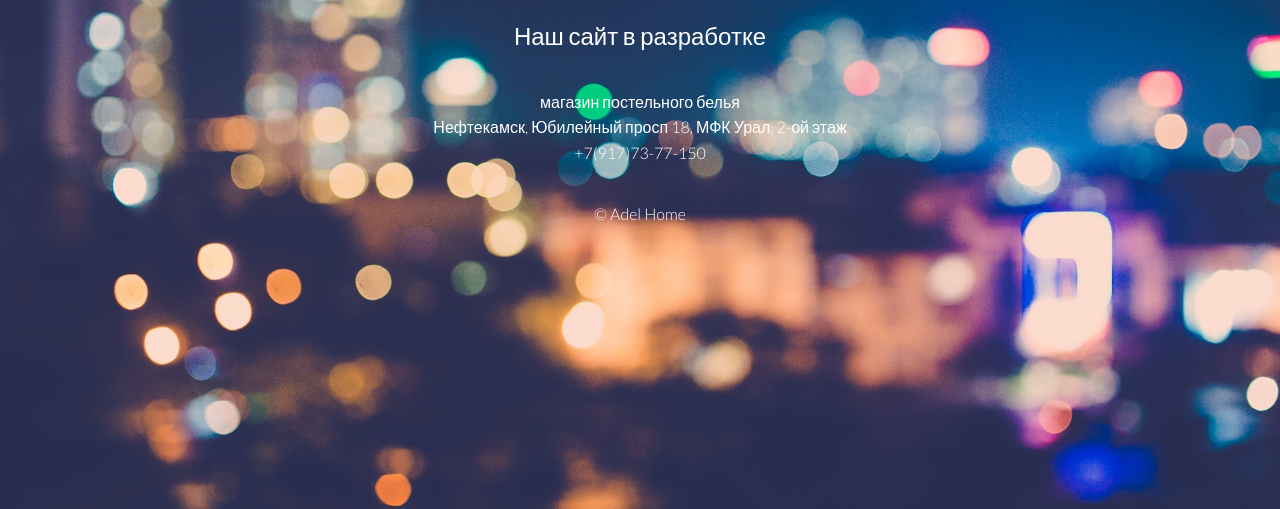
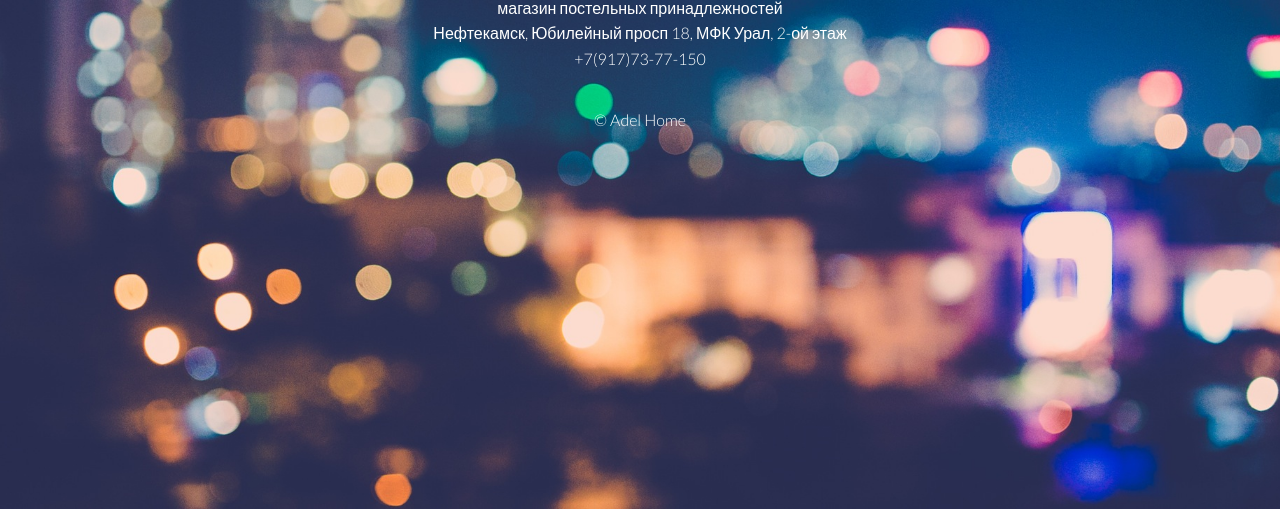
Before and after one commit to mansurishmuhametov/adel-home-stub, a plain HTML site: page index.html in a window 1280 px wide. Shown: the part 291-800 px from the top of the page. Drawn offline with nearby package versions, Linux system fonts and the light colour scheme.

Commit message:
Изменены стили

```diff
--- a/assets/css/style.css
+++ b/assets/css/style.css
@@ -125,19 +125,15 @@ form.signup input.form-control:focus {
 	border-color: #fd680e;
 }
 
-
 /* wrapper */
-
 #wrapper {
 	text-align: center;
-	padding: 5% 0 0 0;
-	background: url(../img/main-bg.jpg);
+    background: url(../img/main-bg.jpg);
+    padding-top: 70px;
 	width: 100%;
     height: 100%;
     background-size: cover;
 }
-
-
 
 #wrapper h1 {
 	margin-top: 60px;
--- a/index.html
+++ b/index.html
@@ -16,7 +16,7 @@
 
 <body>
     <div id="wrapper">
-        <div class="container" style="margin-top: 100px;">
+        <div class="container">
             <div class="row">
                 <div class="col-md-12">
                     <h1>Adel Home</h1>
@@ -26,7 +26,7 @@
             <div class="row">
                 <div class="col-md-12 contacts">
                     <div>
-                        <span>магазин постельного белья</span>
+                        <span>магазин постельных принадлежностей</span>
                     </div>
                     <div>
                         <span>Нефтекамск, Юбилейный просп 18, МФК Урал, 2-ой этаж</span>
```
